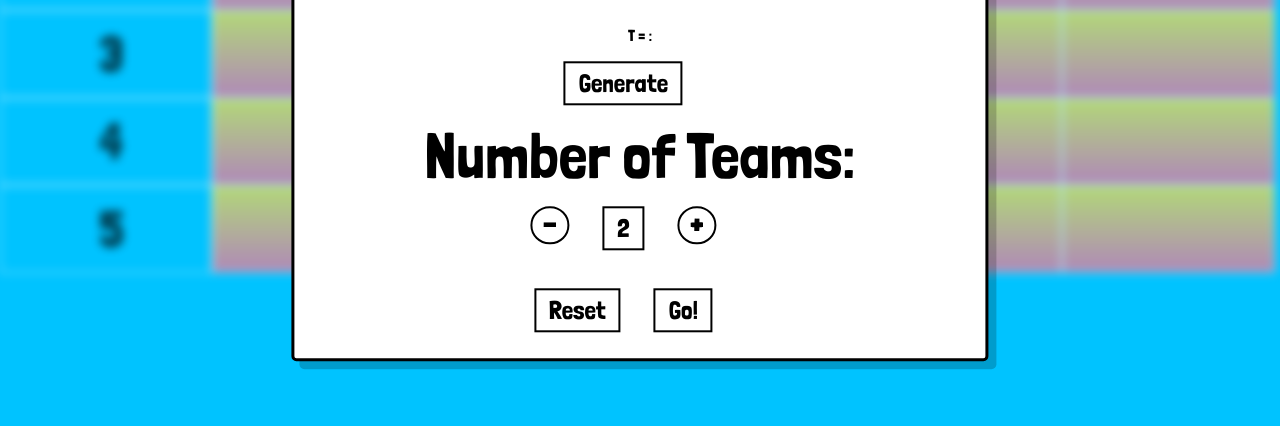
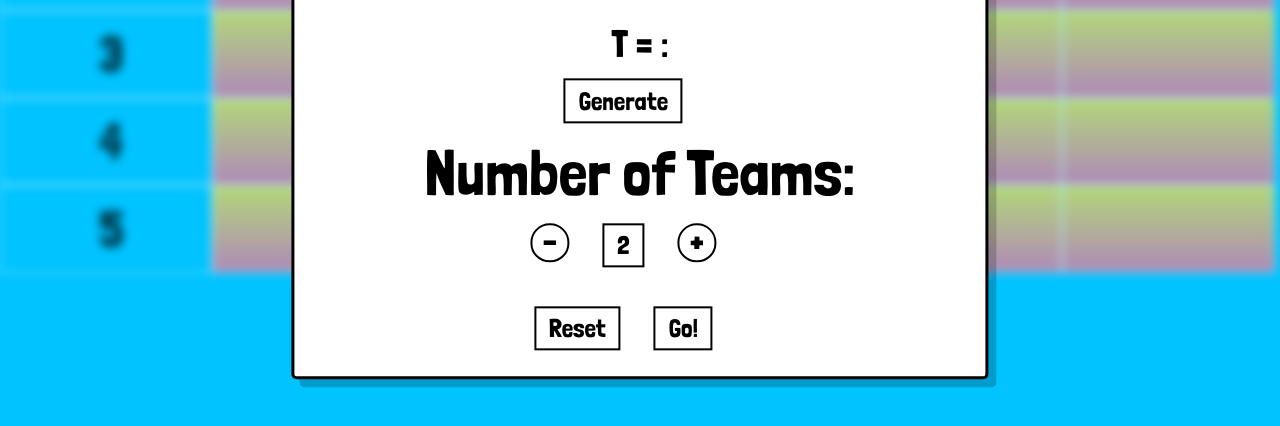
Before and after one commit to joaopedrocoelho/typhoon, a plain HTML site: page index.html in a window 1280 px wide. Shown: the part 240-666 px from the top of the page. Drawn offline with Linux system fonts and the light colour scheme.

Commit message:
style change

```diff
--- a/styles/style2.css
+++ b/styles/style2.css
@@ -247,7 +247,7 @@ div.numbers {
   justify-content: space-between;
 }
 
-.T {
+#T {
   font-size: 3vw;
   margin: 1vw 0;
 }
```
